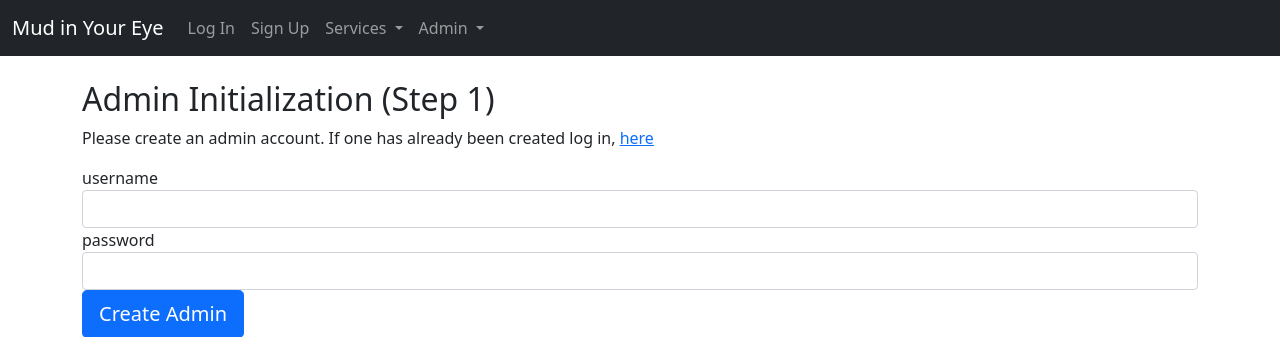
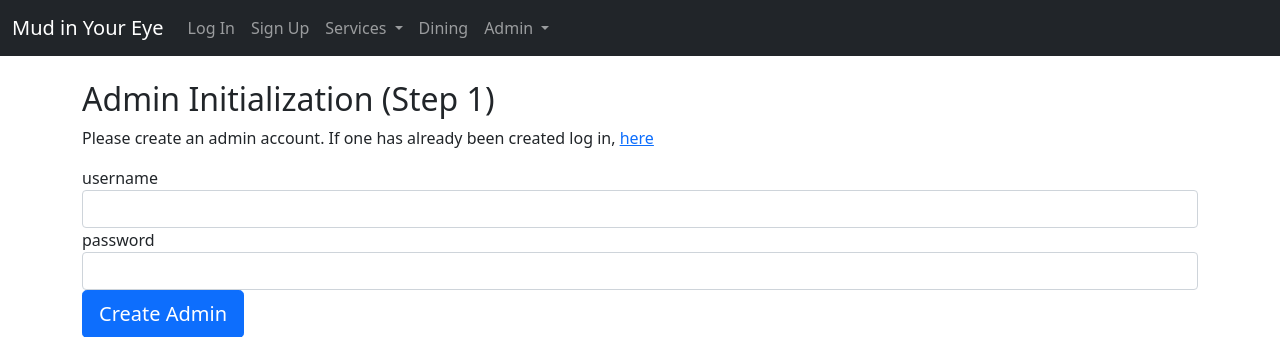
Before and after one commit to TrClark3/comp_350_project, a Flask app: page /admin-initialization in a window 1280 px wide. Shown: the top 337 px of the page. Run offline with Flask 2, Linux system fonts and the light colour scheme; some libraries are stand-ins or nearby versions.

Commit message:
Added dining tab to base nav bar

```diff
--- a/app/website/templates/base.html
+++ b/app/website/templates/base.html
@@ -96,6 +96,9 @@
                   <li><a class="dropdown-item" href="{{url_for('views.information')}}">Information</a></li>
                 </ul>
               </li>
+              <li class="nav-item">
+                <a class="nav-link" href="{{url_for('views.menu')}}">Dining</a>
+              </li>
               <li class="nav-item dropdown">
                 <a class="nav-link dropdown-toggle" href="#" id="navbarDropdown" role="button" data-bs-toggle="dropdown" aria-expanded="false">
                   Admin
@@ -105,6 +108,7 @@
                   <li><a class="dropdown-item" href="{{url_for('views.admin_login')}}">Admin Login</a></li>
                 </ul>
               </li>
+
             </ul>
           </div>
         </div>
```
